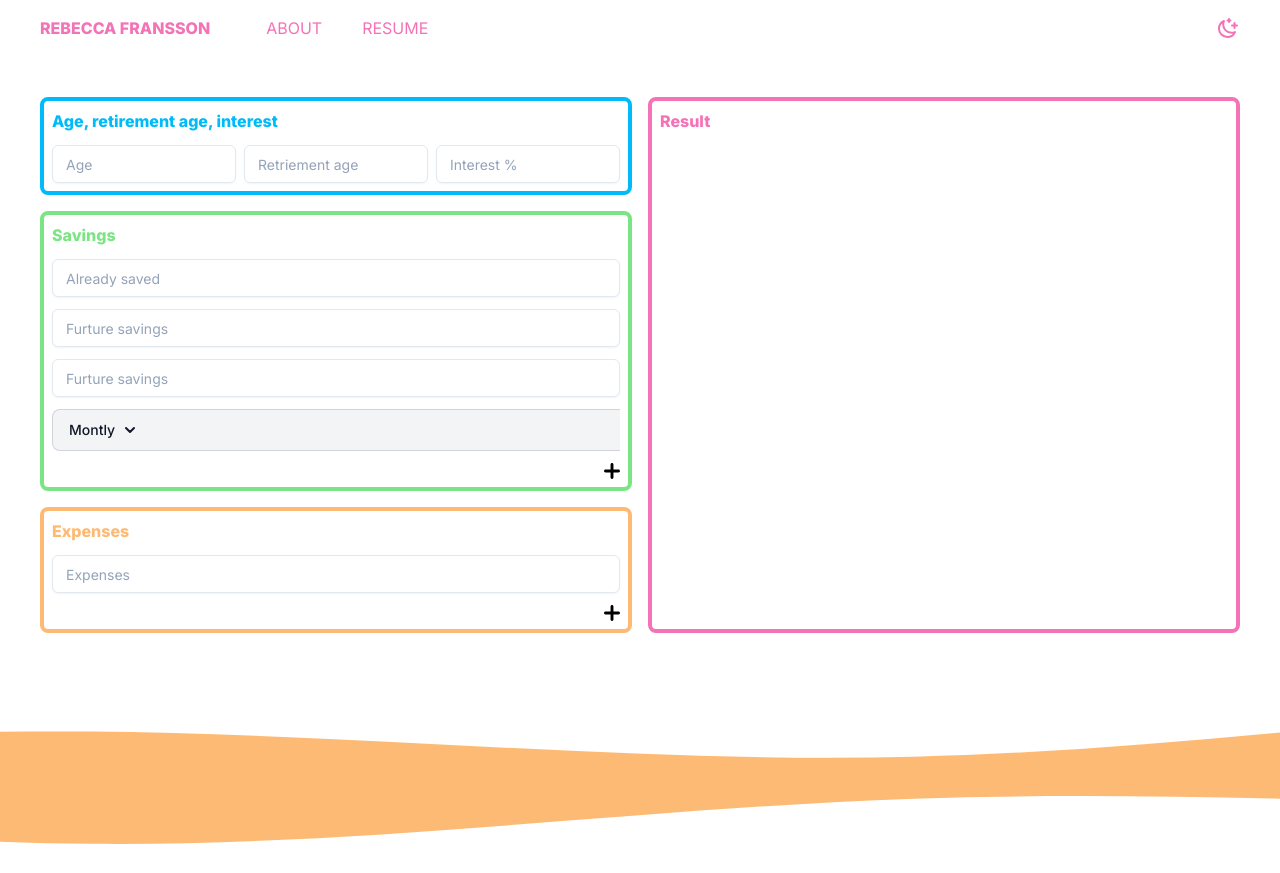
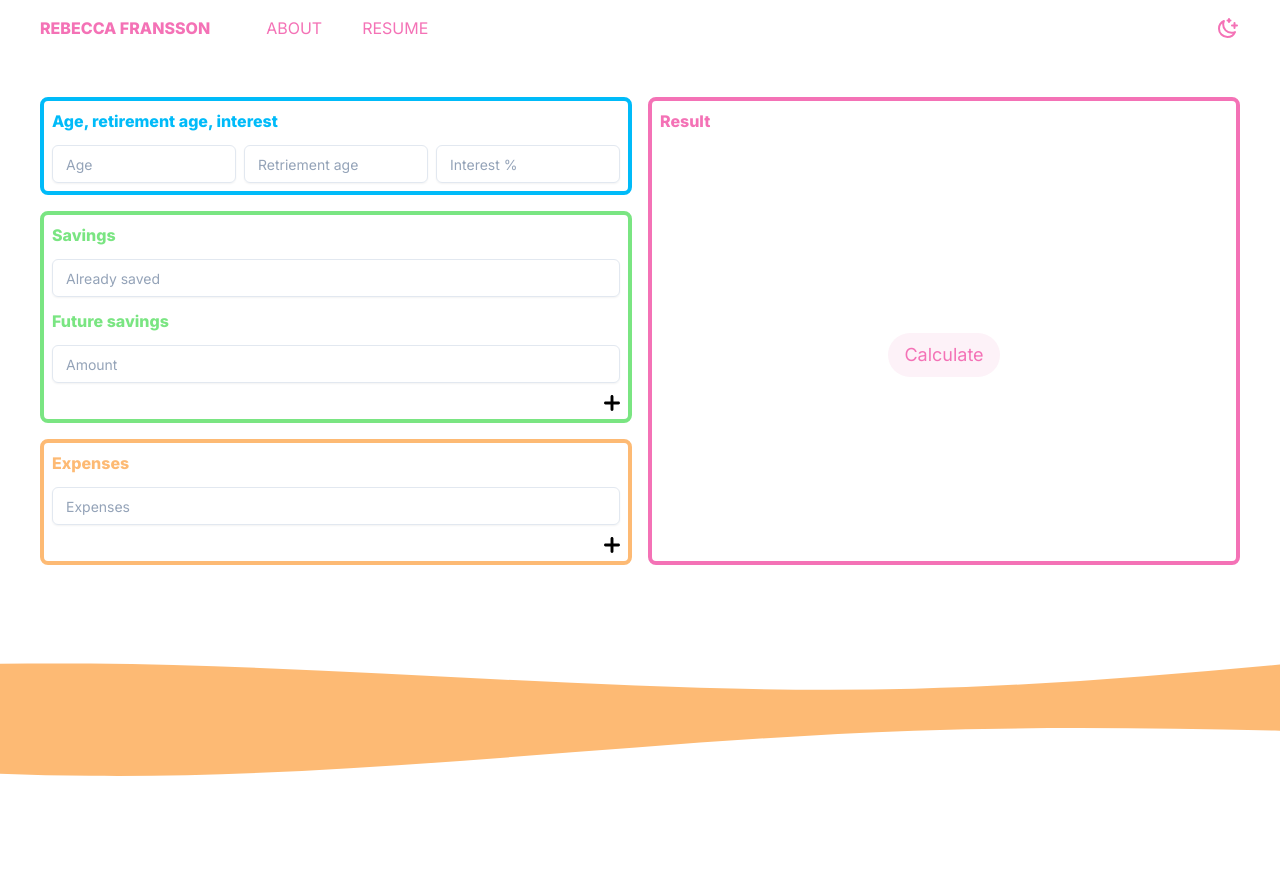
Before and after one commit to RebeccaFransson/portfolio, a Next.js app: page /pension in a window 1280 px wide. After the commit the page ends 805 px from the top, so only its background shows below. Built offline with nearby package versions, Linux system fonts and the light colour scheme.

Commit message:
calculate savings until retirement with changes along the way

```diff
--- a/app/_components/input.tsx
+++ b/app/_components/input.tsx
@@ -7,6 +7,7 @@ export const Input = ({
   value = "",
   className = "",
   onChange,
+  type,
 }: {
   id: string;
   label: string;
@@ -15,6 +16,7 @@ export const Input = ({
   value?: number | string;
   className?: string;
   onChange: (value: string) => void;
+  type: "number" | "text";
 }) => {
   return (
     <div className={`w-full ${className}`}>
--- a/app/pension/page.tsx
+++ b/app/pension/page.tsx
@@ -6,18 +6,58 @@ import { Input } from "../_components/input";
 import { Wave } from "../_components/svgs/wave";
 
 export default function PensionCalculator() {
-  const [age, setAge] = useState("");
-  const [retirementAge, setRetirementAge] = useState("");
-  const [interest, setInterest] = useState("");
-  const [savings, setSavings] = useState("");
+  const [age, setAge] = useState<number | undefined>(undefined);
+  const [retirementAge, setRetirementAge] = useState<number | undefined>(
+    undefined
+  );
+  const [interest, setInterest] = useState<number | undefined>(undefined);
+  const [savings, setSavings] = useState<number | undefined>(undefined);
   const [futureSavings, setFutureSavings] = useState<
     {
-      age: string | null;
-      amount: string;
+      age: number | undefined;
+      amount: number | undefined;
       monthly: boolean;
     }[]
-  >([{ age: null, amount: "", monthly: true }]);
+  >([{ age: undefined, amount: undefined, monthly: true }]);
   const [expenses, setExpenses] = useState([{ age: null, amount: "" }]);
+  const [graphData, setGraphData] = useState<
+    { age: number; savings: number }[]
+  >([]);
+
+  const calculate = () => {
+    if (retirementAge && age && interest && savings) {
+      const yearsUntilRetirement = retirementAge - age;
+      let savingsGraph = new Array<{ age: number; savings: number }>(
+        yearsUntilRetirement + 1
+      );
+      savingsGraph[0] = { age, savings };
+      let savingsThisAge = futureSavings[0].amount;
+
+      // Every year until retirement, add yearly future savings + add 7% interest
+      for (let i = 1; i < savingsGraph.length; i++) {
+        const previousValue = savingsGraph[i - 1];
+        const age = previousValue.age + 1;
+
+        // Check if futureSavings is changing on this age
+        savingsThisAge =
+          futureSavings.find((e) => e.age === age)?.amount ?? savingsThisAge;
+        if ((savingsThisAge && savingsThisAge >= 0) || savingsThisAge === 0) {
+          // Add the next value to the graph
+          savingsGraph[i] = {
+            age,
+            savings: Math.round(
+              (previousValue.savings + savingsThisAge) * 1.07
+            ),
+          };
+        }
+      }
+      setGraphData(savingsGraph);
+    }
+  };
+
+  const isNumber = (value: any): value is Number => {
+    return !isNaN(value);
+  };
 
   return (
     <main className="flex flex-col">
@@ -33,7 +73,10 @@ export default function PensionCalculator() {
                 label="Age"
                 required
                 value={age}
-                onChange={(value: string) => setAge(value)}
+                type="number"
+                onChange={(value: string) => {
+                  if (isNumber(value)) setAge(Number(value));
+                }}
               />
               <Input
                 id="retirementAge"
@@ -41,14 +84,20 @@ export default function PensionCalculator() {
                 required
                 className="min-w-[130px]"
                 value={retirementAge}
-                onChange={(value: string) => setRetirementAge(value)}
+                type="number"
+                onChange={(value: string) => {
+                  if (isNumber(value)) setRetirementAge(Number(value));
+                }}
               />
               <Input
                 id="interest"
                 label="Interest %"
                 required
                 value={interest}
-                onChange={(value: string) => setInterest(value)}
+                type="number"
+                onChange={(value: string) => {
+                  if (isNumber(value)) setInterest(Number(value));
+                }}
               />
             </div>
           </div>
@@ -58,95 +107,60 @@ export default function PensionCalculator() {
               id="savings"
               label="Already saved"
               value={savings}
-              onChange={(value: string) => setSavings(value)}
+              type="number"
+              onChange={(value: string) => {
+                if (isNumber(value)) setSavings(Number(value));
+              }}
             />
+            <p className="text-green-400 font-extrabold">Future savings</p>
             {futureSavings.map((saving, index) => (
-              <>
+              <div key={`futureSavings-${index}`} className="flex gap-2">
+                {index !== 0 ? (
                   <Input
                     id={`futureSavingsAge-${index}`}
-                  label="Furture savings"
-                  value={saving.amount}
-                  onChange={(value) =>
+                    label="Change at age"
+                    value={saving.age}
+                    type="number"
+                    onChange={(value) => {
+                      if (isNumber(value))
                         setFutureSavings((prev) => {
                           return prev.map((saving, i) => {
                             if (index === i) {
-                          return { ...saving, age: value };
+                              return { ...saving, age: Number(value) };
                             }
                             return saving;
                           });
-                    })
-                  }
+                        });
+                    }}
                   />
+                ) : null}
                 <Input
-                  id={`futureSavingsAmount-${index}`}
-                  label="Furture savings"
+                  key={`futureSavings-${index}`}
+                  id={`futureSavingsAmout-${index}`}
+                  label="Amount"
                   value={saving.amount}
-                  onChange={(value) =>
+                  type="number"
+                  onChange={(value) => {
+                    if (isNumber(value))
                       setFutureSavings((prev) => {
                         return prev.map((saving, i) => {
                           if (index === i) {
-                          return { ...saving, amount: value };
+                            return { ...saving, amount: Number(value) };
                           }
                           return saving;
                         });
-                    })
-                  }
+                      });
+                  }}
                 />
-                <button
-                  id="dropdown-button"
-                  data-dropdown-toggle="dropdown"
-                  className="flex-shrink-0 z-10 inline-flex items-center py-2.5 px-4 text-sm font-medium text-center text-gray-900 bg-gray-100 border border-e-0 border-gray-300 dark:border-gray-700 dark:text-white rounded-s-lg hover:bg-gray-200 focus:ring-4 focus:outline-none focus:ring-gray-300 dark:bg-gray-600 dark:hover:bg-gray-700 dark:focus:ring-gray-800"
-                  type="button"
-                >
-                  {saving.monthly ? "Montly" : "Yearly"}
-                  <svg
-                    className="w-2.5 h-2.5 ms-2.5"
-                    aria-hidden="true"
-                    xmlns="http://www.w3.org/2000/svg"
-                    fill="none"
-                    viewBox="0 0 10 6"
-                  >
-                    <path
-                      stroke="currentColor"
-                      stroke-linecap="round"
-                      stroke-linejoin="round"
-                      stroke-width="2"
-                      d="m1 1 4 4 4-4"
-                    />
-                  </svg>
-                </button>
-                <div
-                  id="dropdown"
-                  className="z-10 hidden bg-white divide-y divide-gray-100 rounded-lg shadow w-44 dark:bg-gray-700"
-                >
-                  <ul
-                    className="py-2 text-sm text-gray-700 dark:text-gray-200"
-                    aria-labelledby="dropdown-button"
-                  >
-                    <li>
-                      <a
-                        href="#"
-                        className="block px-4 py-2 hover:bg-gray-100 dark:hover:bg-gray-600 dark:hover:text-white"
-                      >
-                        Montly
-                      </a>
-                    </li>
-                    <li>
-                      <a
-                        href="#"
-                        className="block px-4 py-2 hover:bg-gray-100 dark:hover:bg-gray-600 dark:hover:text-white"
-                      >
-                        Yearly
-                      </a>
-                    </li>
-                  </ul>
               </div>
-              </>
             ))}
             <button
               className="w-min self-end"
               onClick={() =>
-                setFutureSavings((prev) => [...prev, { age: null, amount: "" }])
+                setFutureSavings((prev) => [
+                  ...prev,
+                  { age: undefined, amount: undefined, monthly: true },
+                ])
               }
             >
               <Plus />
@@ -156,9 +170,11 @@ export default function PensionCalculator() {
             <h3 className="text-orange-300 font-extrabold">Expenses</h3>
             {expenses.map((expense, index) => (
               <Input
-                id="expenses"
+                key={`expense-${index}`}
+                id={`expense-${index}`}
                 label="Expenses"
                 value={expense.amount}
+                type="number"
                 onChange={(value) =>
                   setExpenses((prev) => {
                     return prev.map((exp, i) => {
@@ -183,6 +199,17 @@ export default function PensionCalculator() {
         </div>
         <div className="border-4 border-pink-400 rounded-lg p-2">
           <h3 className="text-pink-400 font-extrabold">Result</h3>
+          <div className="flex justify-center items-center h-full">
+            {graphData.length > 0 ? (
+              <div> {JSON.stringify(graphData)}</div>
+            ) : null}
+            <button
+              className=" text-lg text-pink-400 bg-pink-50 rounded-full py-2 px-4 hover:bg-pink-100"
+              onClick={calculate}
+            >
+              Calculate
+            </button>
+          </div>
         </div>
       </div>
       <Wave
```
Lines whose indentation alone changed are shown as unchanged.
